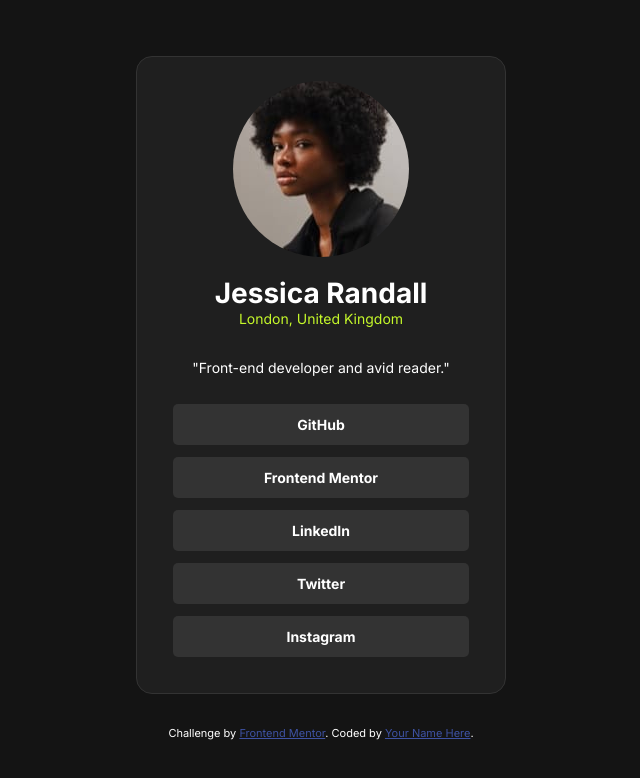
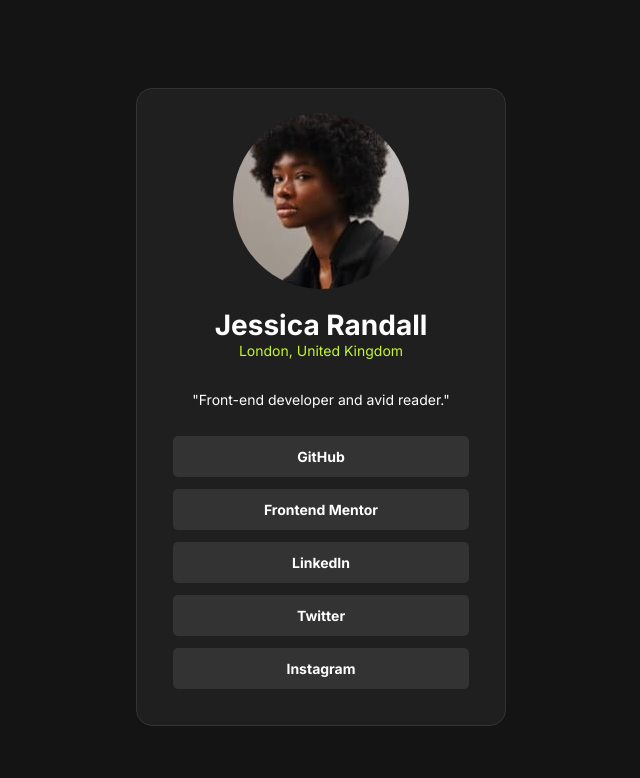
Before and after one commit to Gnandal/social_link_profil, a plain HTML site: page index.html in a window 1280 px wide. Shown: the whole page, without its empty margins (319-959 px from the left). Drawn offline with Linux system fonts and the light colour scheme.

Commit message:
submission 2

```diff
--- a/index.html
+++ b/index.html
@@ -27,17 +27,7 @@
       color: var(--white-color);
       font-size: 14px;
       font-family: 'Inter', sans-serif;
-      padding: 3rem 0;
-    }
-
-    .attribution.attribution {
-      font-size: 11px;
-      text-align: center;
-      margin-top: 2rem;
-    }
-
-    .attribution a {
-      color: hsl(228, 45%, 44%);
+      padding: 5rem 0;
     }
 
     main {
@@ -109,11 +99,6 @@
       <li><a href="http://" target="_blank" rel="noopener noreferrer">Instagram</a></li>
     </ul>
   </main>
-
-  <div class="attribution">
-    Challenge by <a href="https://www.frontendmentor.io?ref=challenge" target="_blank">Frontend Mentor</a>.
-    Coded by <a href="#">Your Name Here</a>.
-  </div>
 </body>
 
 </html>
```
